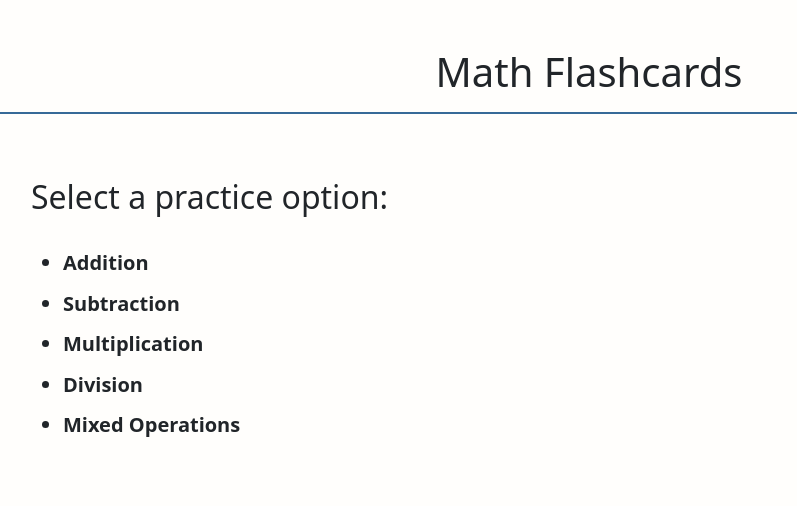
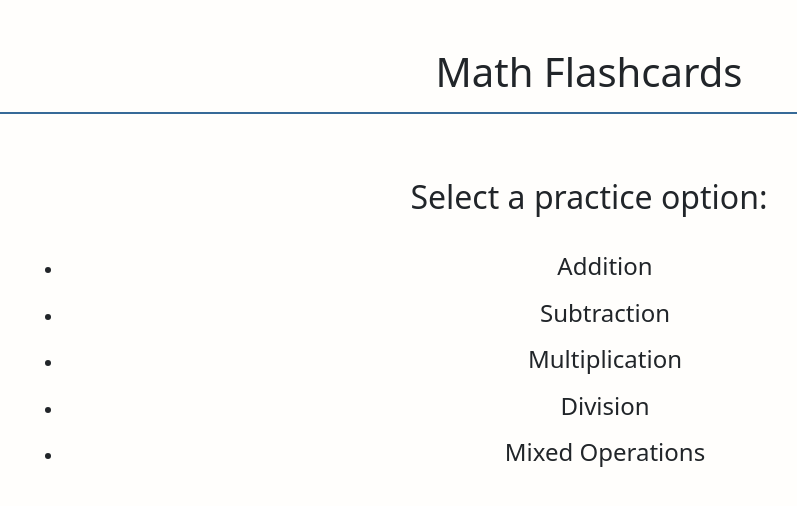
Before and after one commit to ajrobbins04/mathFlashcards, a Django app: page / in a window 1280 px wide. Shown: the top 506 px of the page, without its empty margins (51-848 px from the left). Run offline with Django 4.2, Linux system fonts and the light colour scheme; some libraries are stand-ins or nearby versions.

Commit message:
ready to record for README.md

```diff
--- a/cards/templates/cards/result-view.html
+++ b/cards/templates/cards/result-view.html
@@ -14,10 +14,10 @@
     <p>The correct answer is <span class="expression">{{result}}</span></p>
     {% endif %}
     {% if cardNum != 5 %}
-    <a href="{% url 'view_card' operation=operation %}">Next Flashcard >></a>
+    <a class="blue-link" href="{% url 'view_card' operation=operation %}">Next Flashcard >></a>
     {% else %}
     <p>Congratulations, you answered {{numCorrect}} out of 5 cards correctly!</p>
-    <a href="{% url 'menu' %}">Back to Main Menu</a>
+    <a class="blue-link" href="{% url 'menu' %}">Back to Main Menu</a>
     {% endif %}
 </div>
 {% endblock content %}
--- a/templates/base.html
+++ b/templates/base.html
@@ -15,41 +15,56 @@
         }
 
         h1 {
-            margin: 2rem 0 4rem 0;
+
             padding: 1rem;
             border-bottom: 2px solid #366A98;
         }
 
+        h1,
+        h2 {
+            margin: 2rem 0;
+        }
+
         li {
             cursor: pointer;
-            font-size: 20px;
             margin: 0.65rem 0;
         }
 
         a {
             text-decoration: none;
             color: #212529;
-            font-weight: bold;
+        }
+
+        label,
+        input,
+        p,
+        a {
+            font-size: 24px;
         }
 
         .expression {
-            color: #366A98;
             font-size: 28px;
             font-weight: bold;
         }
 
+        .expression,
+        a:hover,
+        .blue-link {
+            color: #366A98;
+
+        }
+
         input {
-            font-size: 24px;
             width: 100px;
             margin: 0.75rem;
         }
 
         .container {
-            text-align: start;
+            margin: 4rem auto;
         }
 
-        h2      { margin-bottom: 2rem; }
-        a:hover { color: #366A98;    }
+
+
 
     </style>
 </head>
```
Also changed, not shown: db.sqlite3.
